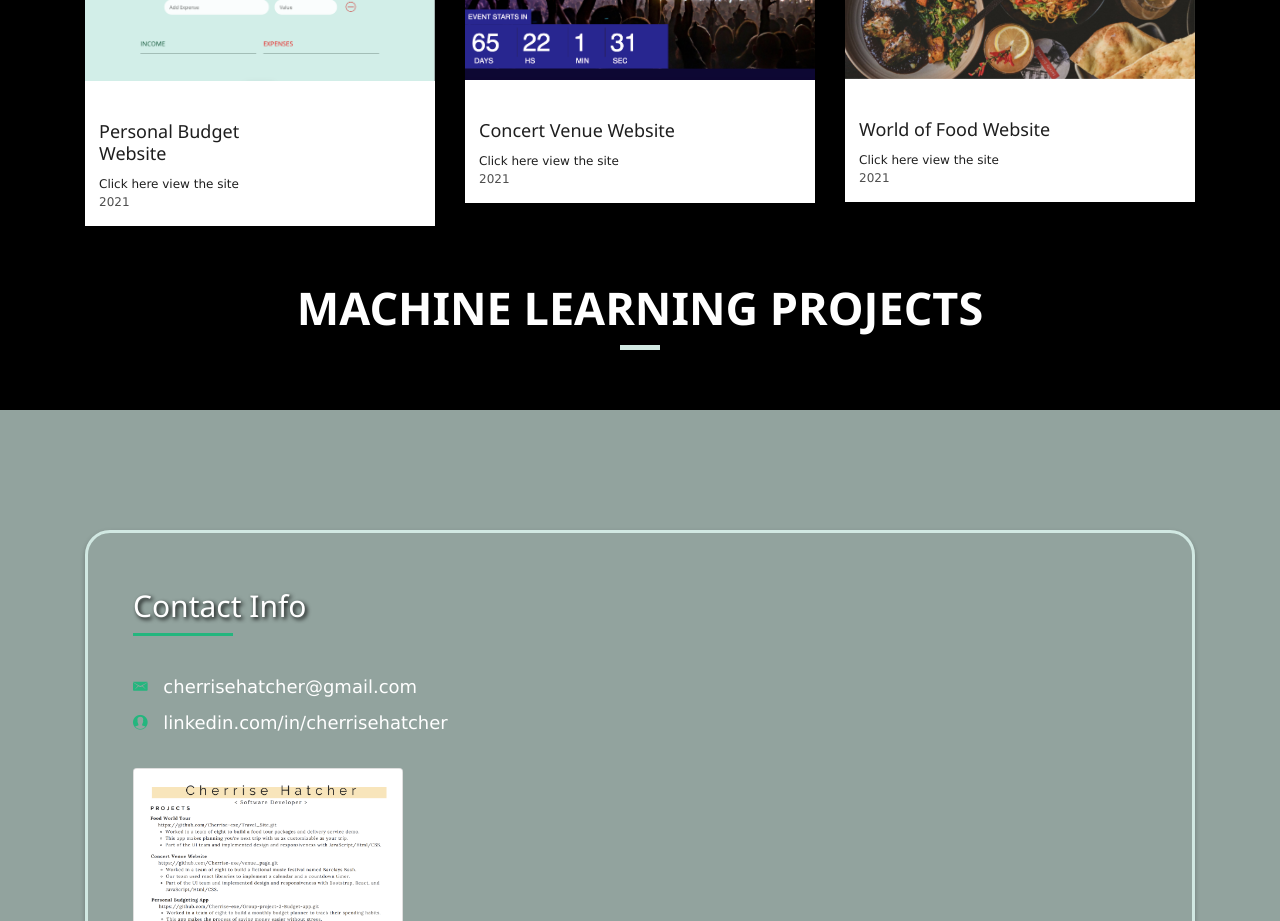
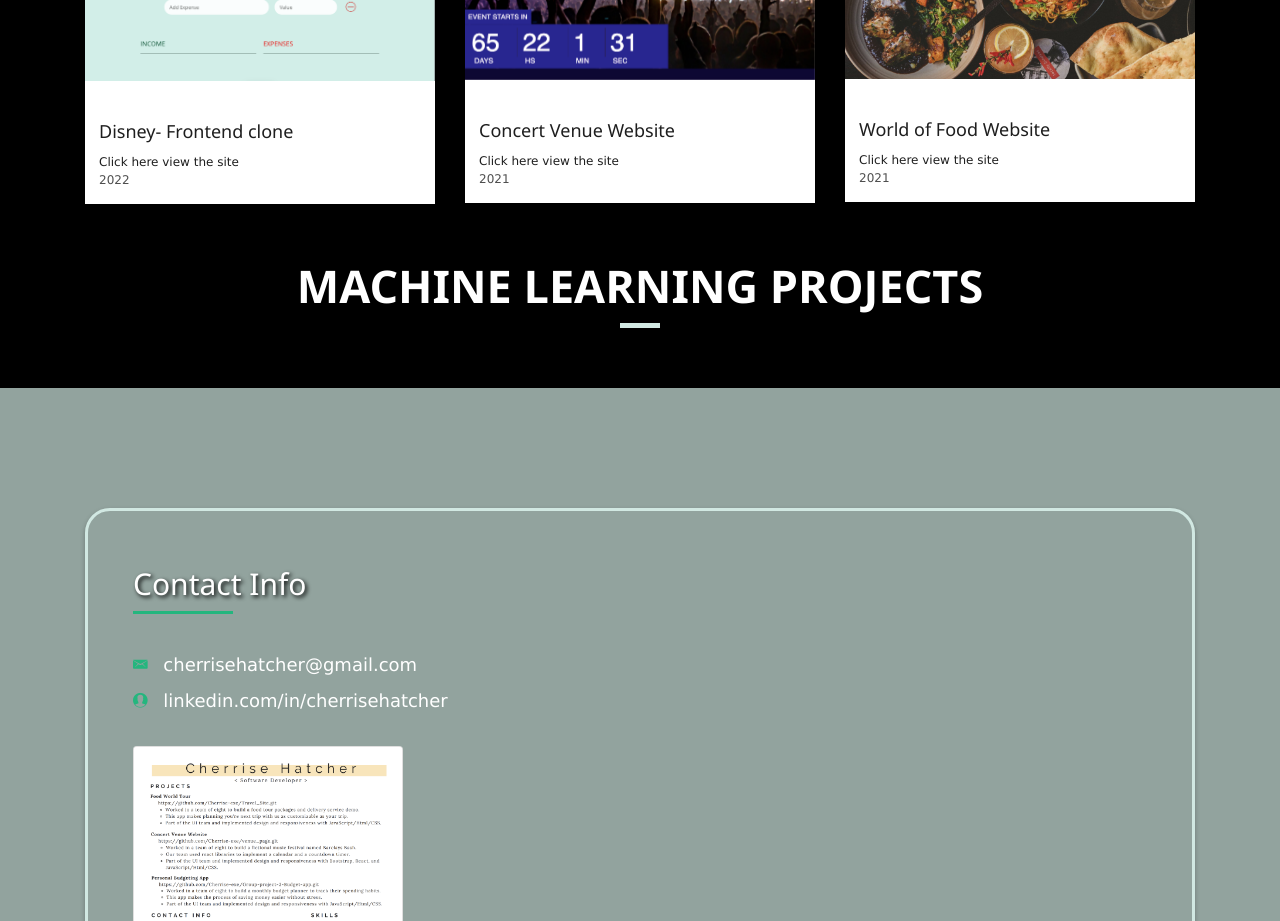
Before and after one commit to Cherrise-exe/myPortfolio, a plain HTML site: page index.html in a window 1280 px wide. Shown: the part 2420-3341 px from the top of the page. Drawn offline with nearby package versions, Linux system fonts and the light colour scheme; no server answers; files whose address does not match are found by name.

Commit message:
updating projects

```diff
--- a/index.html
+++ b/index.html
@@ -247,11 +247,11 @@
               <div class="work-content">
                 <div class="row">
                   <div class="col-sm-8">
-                    <h3 class="w-title">Personal Budget Website</h3>
+                    <h3 class="w-title">Disney- Frontend clone</h3>
                     <div class="w-more">
                       <span class="w-ctegory"></span><a href="https://cherrise-exe.github.io/Group-project-2-Budget-app/" class="w-date">Click here view the site</a>
                       <div>
-                      <span class="w-ctegory"></span><span class="w-date">2021</span>
+                      <span class="w-ctegory"></span><span class="w-date">2022</span>
                     </div>
                     </div>
                   </div>
```
